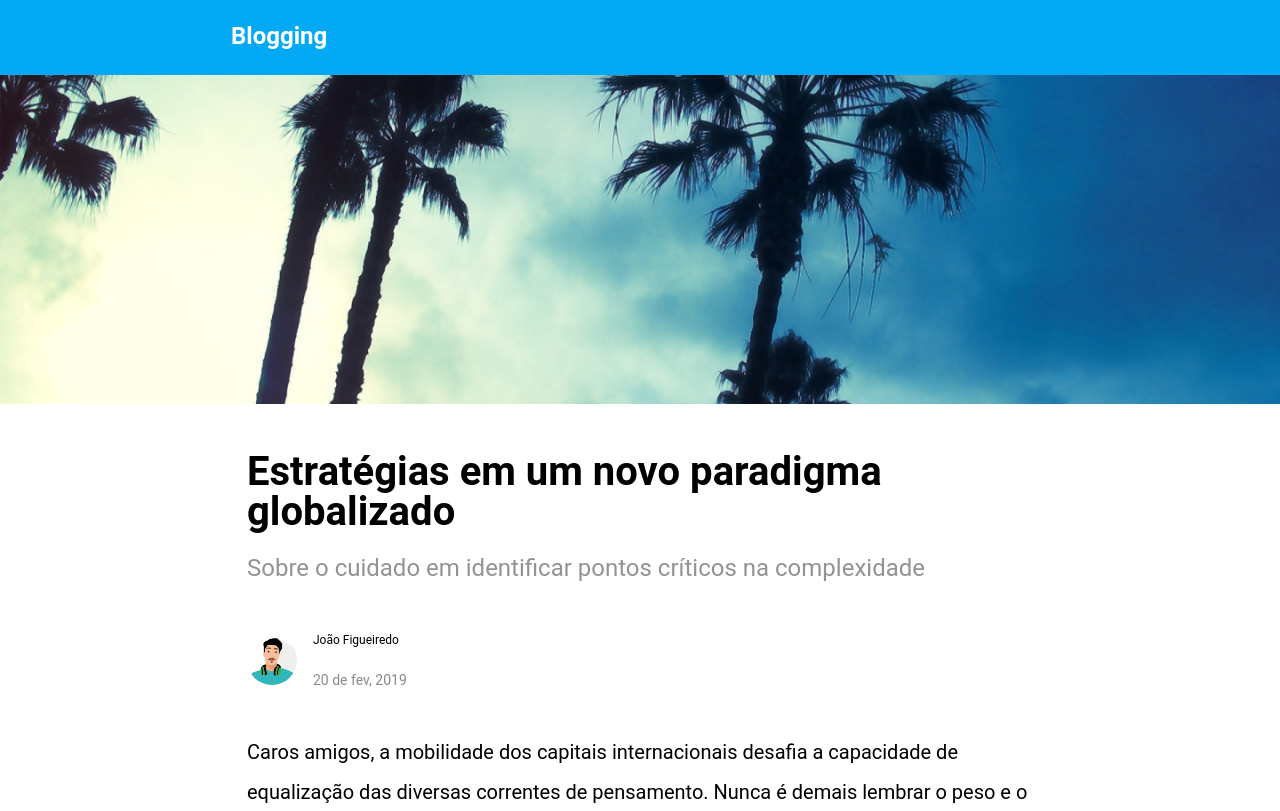
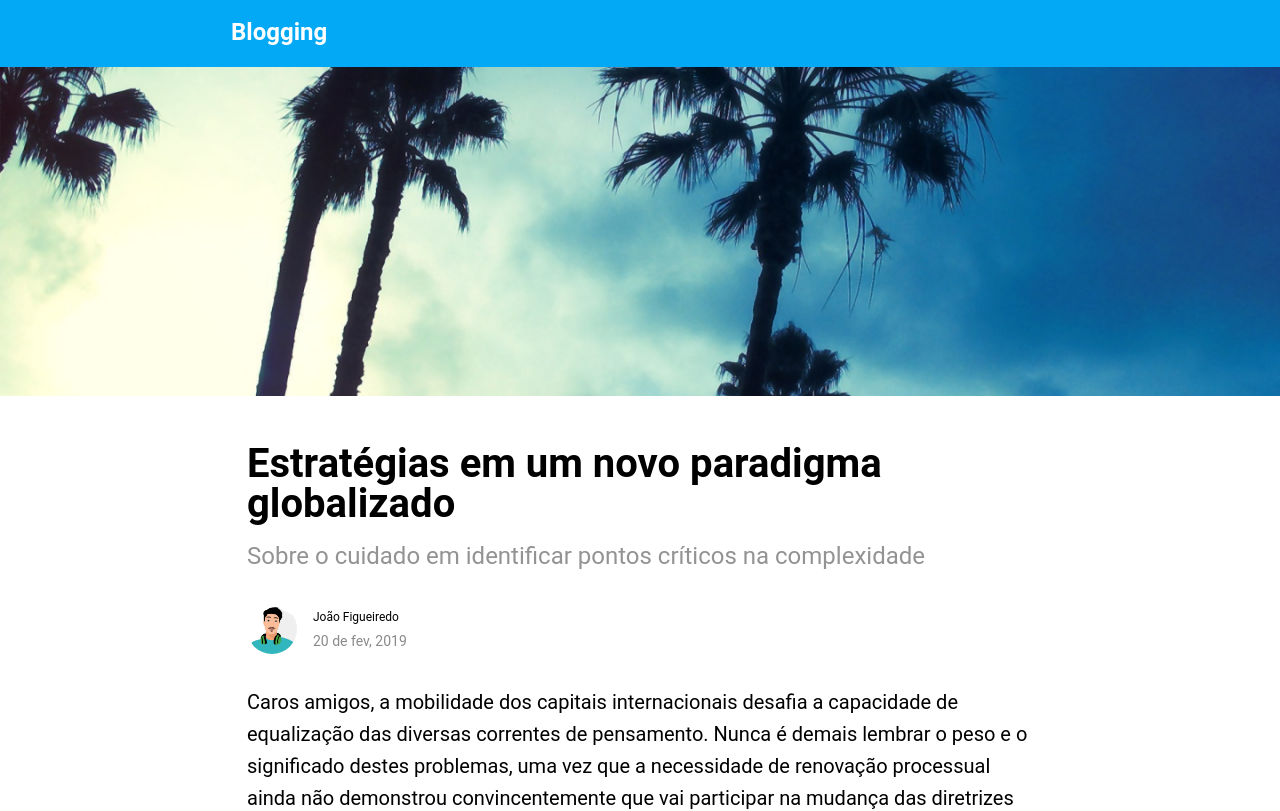
Before and after one commit to Marianarosadev/Blogging, a React (Vite) app: page / in a window 1280 px wide. Shown: the top 811 px of the page. Built offline with nearby package versions, Linux system fonts and the light colour scheme.

Commit message:
Ajustes de layout para centralização do loader e line-height da aplicação

```diff
--- a/src/components/CommentTree.tsx
+++ b/src/components/CommentTree.tsx
@@ -62,7 +62,7 @@ const CommentTree: React.FC<CommentTreeProps> = ({ comments }) => {
           <div className='comment__content'>{comment.content}</div>
           {replyTo !== comment.id && (
             <div className="comment-actions">
-              <button className='comment__btn-icon' onClick={() => handleReplyClick(comment.id)}>
+              <button data-testid={`reply-button-${comment.id}`} className='comment__btn-icon' onClick={() => handleReplyClick(comment.id)}>
                 <img src={IconComment} alt="Responder" />
               </button>
               <button className='comment__btn-icon'>
--- a/src/pages/BlogPost.tsx
+++ b/src/pages/BlogPost.tsx
@@ -33,7 +33,7 @@ const BlogPost: React.FC = () => {
         <h2 className='post__sub-title'>{post.subtitle}</h2>
         <div className='post__author'>
           <img src={Avatar1} alt="Foto do autor do post" className='post__avatar-img'/>
-          <div>
+          <div className='post__author-info'>
             <div className='post__author-name'>{post.author.username}</div>
             <div className='post__timestamp'>{formatDate(post.timestamp)}</div>
           </div>
--- a/src/styles/App.css
+++ b/src/styles/App.css
@@ -1,3 +1,8 @@
 #root {
   text-align: center;
+  height: 100%;
 }
+
+.main {
+  height: 100%;
+}
--- a/src/styles/index.css
+++ b/src/styles/index.css
@@ -5,7 +5,7 @@
 :root {
   font-family: Roboto, sans-serif;
   font-size: 16px;
-  line-height: 2.5rem;
+  line-height: 2rem;
   font-weight: 400;
 
   color: #000;
@@ -17,8 +17,13 @@
   -moz-osx-font-smoothing: grayscale;
 }
 
+html {
+  height: 100%;
+}
+
 body {
   margin: 0;
+  height: 100%;
 }
 
 a {
@@ -35,6 +40,7 @@ a:hover {
 h1 {
   font-size: 2.5em;
   font-weight: 700;
+  line-height: 2.5rem;
 }
 
 h2 {
--- a/src/styles/pages/BlogPost.css
+++ b/src/styles/pages/BlogPost.css
@@ -28,6 +28,10 @@
   margin-right: 1rem;
 }
 
+.post__author-info {
+  line-height: 1.5rem;
+}
+
 .post__author-name {
   font-size: 12px;
 }
```
